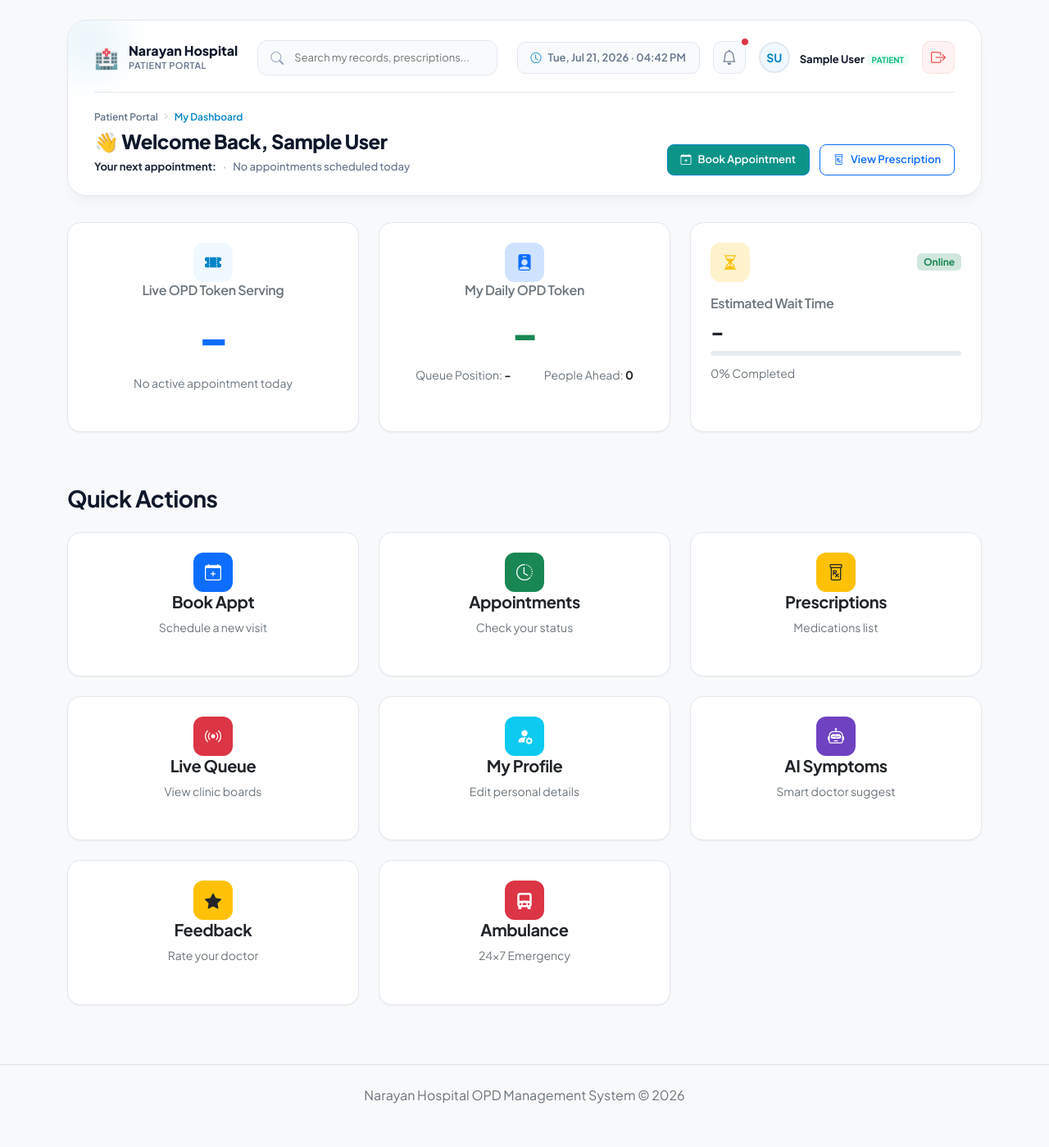
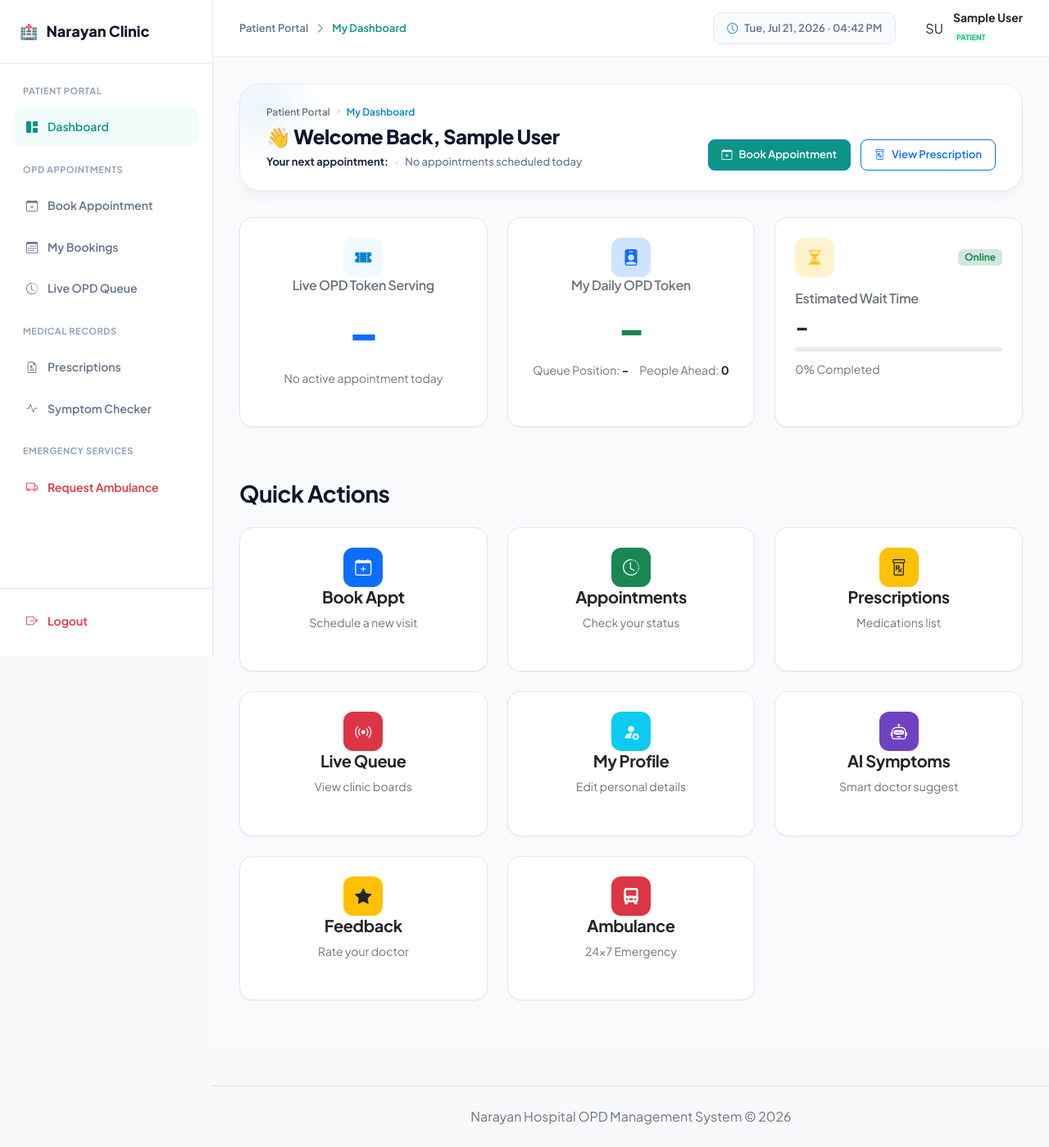
Before and after one commit to MAHARSHIDAVE700/Hospital_Project, a PHP site: page /patient/dashboard.php in a window 1280 px wide. Shown: the whole page at 82% size. Before the commit the page ends 1346 px from the top, so only its background shows below. Run offline with PHP 8.4, Linux system fonts and the light colour scheme; the visitor is signed in with stand-in values (Sample User, id 1); data that the repository does not hold is empty; some libraries are stand-ins or nearby versions.

Commit message:
Redesign doctor and patient dashboards to integrate with the collapsible double-column sidebar layout

```diff
--- a/patient/dashboard.php
+++ b/patient/dashboard.php
@@ -177,39 +177,70 @@ if ($patientID) {
 </head>
 <body class="bg-light">
 
-<div class="container mt-4">
+<div class="hms-layout">
+    <!-- Sidebar -->
+    <aside class="hms-sidebar" id="sidebar">
+        <div class="hms-sidebar-brand">
+            <span>🏥</span>
+            <strong>Narayan Clinic</strong>
+        </div>
+        <div class="hms-sidebar-menu">
+            <div class="hms-sidebar-group-title">Patient Portal</div>
+            <a href="dashboard.php" class="hms-sidebar-item active">
+                <i class="bi bi-grid-1x2-fill"></i> Dashboard
+            </a>
 
-    <!-- Premium Enterprise Header Section -->
-    <header class="premium-hero-card">
-        <!-- Header Top Row -->
-        <div class="hero-top-row">
-            <div class="hero-brand">
-                <span class="brand-icon">🏥</span>
-                <div class="brand-text">
-                    <span class="brand-name">Narayan Hospital</span>
-                    <span class="brand-sub">Patient Portal</span>
+            <div class="hms-sidebar-group-title">OPD Appointments</div>
+            <a href="../appointment.php" class="hms-sidebar-item">
+                <i class="bi bi-calendar-plus"></i> Book Appointment
+            </a>
+            <a href="my_appointments.php" class="hms-sidebar-item">
+                <i class="bi bi-calendar3"></i> My Bookings
+            </a>
+            <a href="live_queue.php" class="hms-sidebar-item">
+                <i class="bi bi-clock-history"></i> Live OPD Queue
+            </a>
+
+            <div class="hms-sidebar-group-title">Medical Records</div>
+            <a href="my_prescriptions.php" class="hms-sidebar-item">
+                <i class="bi bi-file-earmark-medical"></i> Prescriptions
+            </a>
+            <a href="symptom_checker.php" class="hms-sidebar-item">
+                <i class="bi bi-activity"></i> Symptom Checker
+            </a>
+
+            <div class="hms-sidebar-group-title">Emergency Services</div>
+            <a href="ambulance.php" class="hms-sidebar-item text-danger">
+                <i class="bi bi-truck"></i> Request Ambulance
+            </a>
+        </div>
+        <div class="hms-sidebar-footer">
+            <a href="../logout.php" class="hms-sidebar-item text-danger">
+                <i class="bi bi-box-arrow-right"></i> Logout
+            </a>
+        </div>
+    </aside>
+
+    <!-- Main Content -->
+    <main class="hms-main" id="main-content">
+        <!-- Topbar -->
+        <header class="hms-topbar">
+            <div class="hms-topbar-left">
+                <button class="hms-sidebar-toggle" id="sidebar-toggle" onclick="toggleSidebar()">
+                    <i class="bi bi-list"></i>
+                </button>
+                <div class="hms-breadcrumb">
+                    <span>Patient Portal</span>
+                    <span><i class="bi bi-chevron-right text-muted fs-8"></i></span>
+                    <span class="hms-breadcrumb-item-active">My Dashboard</span>
                 </div>
             </div>
-
-            <div class="hero-search-bar">
-                <i class="bi bi-search search-icon"></i>
-                <input type="text" placeholder="Search my records, prescriptions..." class="search-input">
-            </div>
-
-            <div class="hero-right-actions">
-                <div class="live-clock-widget d-none d-lg-flex">
+            <div class="hms-topbar-right">
+                <div class="live-clock-widget me-3">
                     <i class="bi bi-clock"></i>
                     <span><?= date('D, M d, Y · h:i A') ?></span>
                 </div>
-
-                <div class="notification-widget">
-                    <button class="notification-btn position-relative">
-                        <i class="bi bi-bell"></i>
-                        <span class="position-absolute top-0 start-100 translate-middle p-1 bg-danger border border-light rounded-circle" style="width: 8px; height: 8px; border-radius: 50%;"></span>
-                    </button>
-                </div>
-
-                <div class="user-profile-widget">
+                <div class="hms-topbar-profile">
                     <div class="avatar-circle">
                         <?php
                             $nameParts = explode(' ', $_SESSION['patient_name']);
@@ -220,22 +251,19 @@ if ($patientID) {
                             echo htmlspecialchars(substr($initials, 0, 2));
                         ?>
                     </div>
-                    <div class="user-info-text d-none d-md-block">
-                        <strong class="user-name-display"><?php echo htmlspecialchars($_SESSION['patient_name']); ?></strong>
-                        <span class="badge role-badge role-badge-patient">Patient</span>
+                    <div class="d-none d-md-block text-start">
+                        <strong class="d-block text-dark small" style="line-height: 1.2;"><?php echo htmlspecialchars($_SESSION['patient_name']); ?></strong>
+                        <span class="badge role-badge role-badge-patient" style="font-size: 9px !important; padding: 2px 4px !important;">Patient</span>
                     </div>
                 </div>
+            </div>
+        </header>
 
-                <a href="../logout.php" class="btn-logout-header" title="Logout">
-                    <i class="bi bi-box-arrow-right"></i>
-                </a>
-            </div>
-        </div>
+        <!-- Body Content -->
+        <div class="hms-content">
 
-        <!-- Divider -->
-        <div class="hero-divider"></div>
-
-        <!-- Header Content Row -->
+            <!-- Premium Enterprise Header Section -->
+            <header class="premium-hero-card">
                 <div class="hero-content-row">
                     <div class="hero-left-content">
                         <div class="hero-breadcrumbs">
@@ -508,8 +536,20 @@ function escapeHTML(str) {
     );
 }
 
+        </div> <!-- Close hms-content -->
+        <footer class="text-center py-4 mt-5 text-secondary border-top">
+            Narayan Hospital OPD Management System &copy; <?= date('Y') ?>
+        </footer>
+    </main> <!-- Close hms-main -->
+</div> <!-- Close hms-layout -->
+
 // Set up interval to refresh queue status every 5 seconds without page reload
 setInterval(refreshQueueStatus, 5000);
+
+function toggleSidebar() {
+    const sidebar = document.getElementById('sidebar');
+    sidebar.classList.toggle('open');
+}
 </script>
 
 </body>
```
Also changed, not shown: doctor/dashboard.php (+67 -41 lines). Lines whose indentation alone changed are shown as unchanged.
